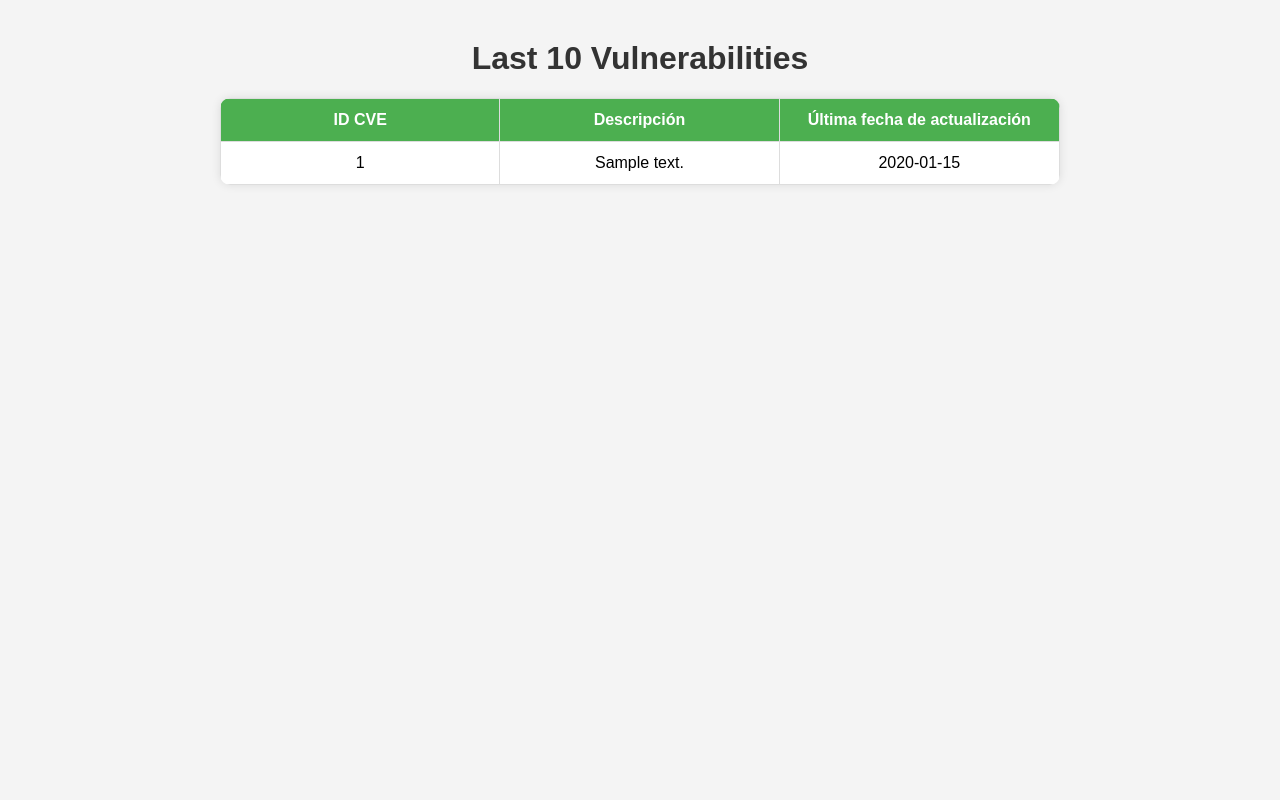
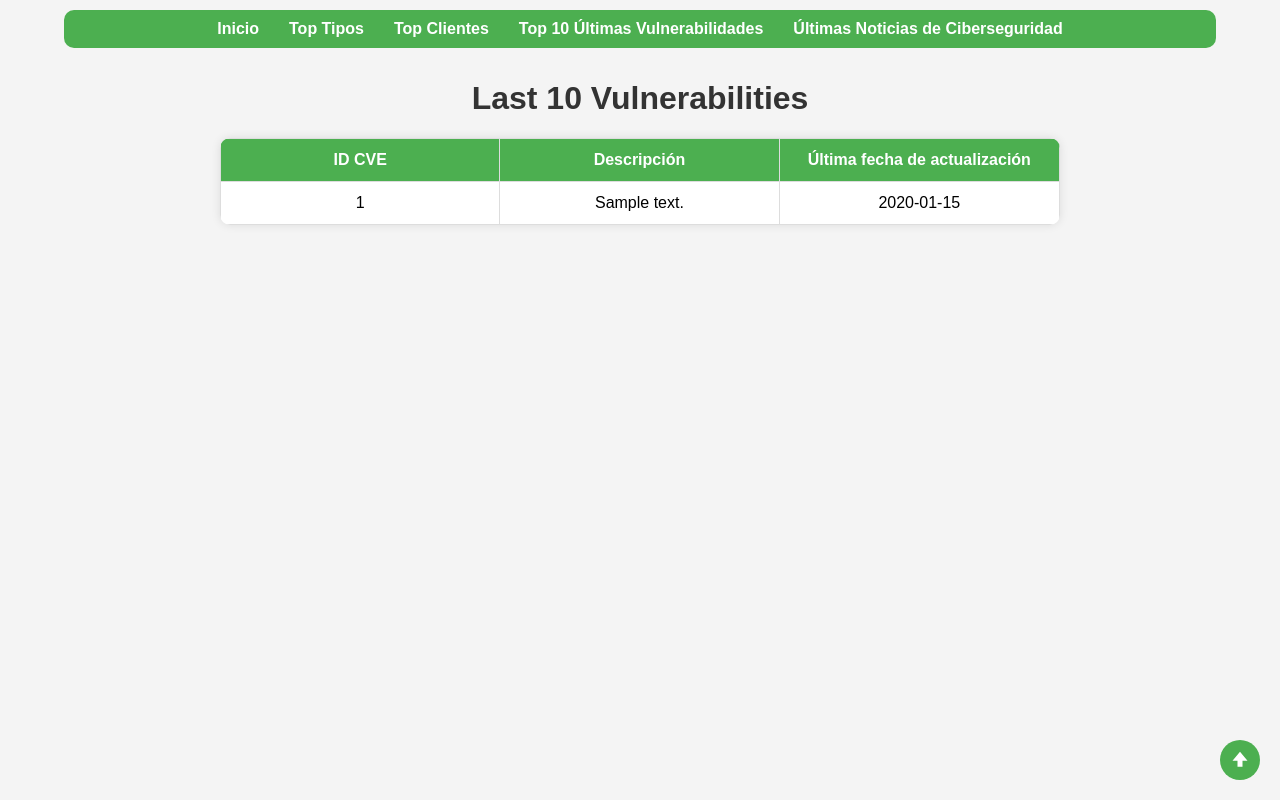
Before and after one commit to SapoPepe/Practica2SI, a Flask app: template Practica2/templates/last10_vulns.html in a window 1280 px wide. Run offline with Flask 3, Linux system fonts and the light colour scheme; the template is opened without the code that fills it: most values are stand-ins (such as "Sample title", 1, 10 or a date in 2020).

Commit message:
More navs

```diff
--- a/Practica2/templates/last10_vulns.html
+++ b/Practica2/templates/last10_vulns.html
@@ -12,6 +12,28 @@
         }
         h1 {
             color: #333;
+            margin-top: 80px;
+        }
+        nav {
+            background-color: #4CAF50;
+            padding: 10px;
+            border-radius: 10px;
+            display: flex;
+            justify-content: center;
+            position: fixed;
+            top: 10px;
+            width: 90%; /* Ajusta el ancho para que no sea 100% */
+            max-width: 1200px; /* Ancho máximo para el nav */
+            box-sizing: border-box;
+            z-index: 1000;
+            left: 50%; /* Centrar el nav */
+            transform: translateX(-50%); /* Centrar el nav */
+        }
+        nav a {
+            color: white;
+            text-decoration: none;
+            margin: 0 15px;
+            font-weight: bold;
         }
         table {
             width: 70%;
@@ -34,9 +56,40 @@
         tr:nth-child(even) {
             background-color: #f2f2f2;
         }
+        .scroll-to-top {
+            position: fixed;
+            bottom: 20px;
+            right: 20px;
+            background-color: #4CAF50;
+            border: none;
+            border-radius: 50%;
+            width: 40px;
+            height: 40px;
+            cursor: pointer;
+            display: flex;
+            align-items: center;
+            justify-content: center;
+        }
+        .scroll-to-top svg {
+            fill: white;
+            width: 20px;
+            height: 20px;
+        }
         </style>
+    <script>
+        function scrollToTop() {
+            window.scrollTo({ top: 0, behavior: 'smooth' });
+        }
+    </script>
 </head>
 <body>
+    <nav>
+        <a href="/">Inicio</a>
+        <a href="/top_tipos/1">Top Tipos</a>
+        <a href="/top_clientes/1">Top Clientes</a>
+        <a href="/last10_vulns">Top 10 Últimas Vulnerabilidades</a>
+        <a href="/news">Últimas Noticias de Ciberseguridad</a>
+    </nav>
     <h1>Last 10 Vulnerabilities</h1>
     <table>
         <thead>
@@ -56,5 +109,10 @@
             {% endfor %}
         </tbody>
     </table>
+    <button class="scroll-to-top" onclick="scrollToTop()">
+        <svg viewBox="0 0 24 24">
+            <path d="M12 2L3 13h6v7h6v-7h6z"/>
+        </svg>
+    </button>
 </body>
 </html>
```
Also changed, not shown: Practica2/templates/latest_news.html (+12 -1 lines).
